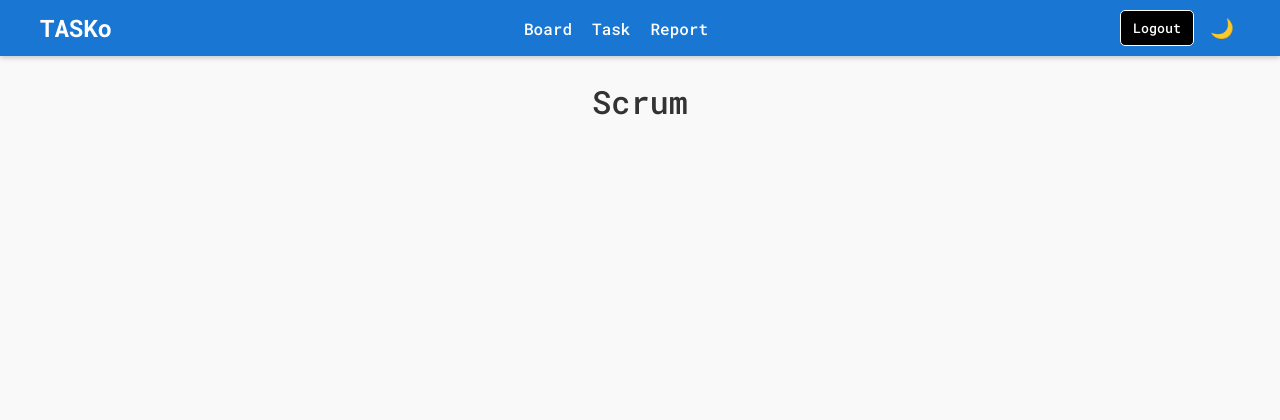
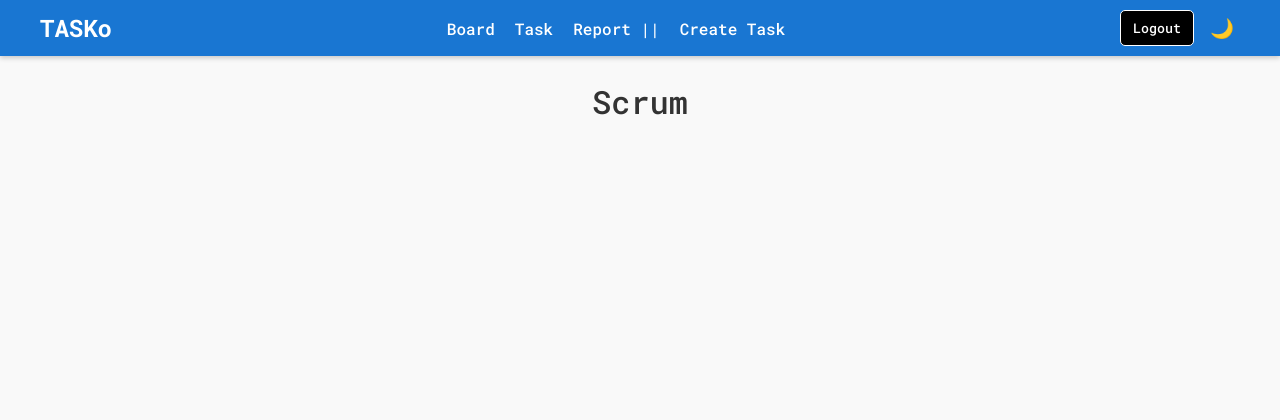
Before and after one commit to dmoonmake/Tasko, a Django app: page /boards/1/display/ in a window 1280 px wide. Shown: the top 420 px of the page. Run offline with Django 5.2, Linux system fonts and the light colour scheme; a user stored in the database is signed in; data comes from the database, SQL or seed files in the repository; both versions use the stored data as it was after the commit.

Commit message:
create new task to column, and ready to drag and drop

```diff
--- /dev/null
+++ b/board/static/board/js/board_task.js
@@ -0,0 +1,144 @@
+document.addEventListener("DOMContentLoaded", function () {
+  const csrfToken = document.querySelector('[name=csrfmiddlewaretoken]').value;
+
+  // Utility: Fetch Wrapper
+  async function fetchWithErrorHandling(url, options) {
+      try {
+          const response = await fetch(url, options);
+          const data = await response.json();
+          if (!response.ok) throw new Error(data.error || "An error occurred");
+          return data;
+      } catch (error) {
+          console.error("Error:", error.message);
+          alert(error.message);
+      }
+  }
+
+  // Modal Handling
+  const addTaskModal = document.getElementById("add-task-modal");
+  const columnInput = document.getElementById("column-id");
+  const addTaskForm = document.getElementById("add-task-form");
+
+  function openAddTaskModal(columnId) {
+      console.log("Add Task button clicked for column ID:", columnId);
+      columnInput.value = columnId;
+      addTaskModal.style.display = "block";
+  }
+
+  function closeAddTaskModal() {
+      addTaskModal.style.display = "none";
+  }
+
+  // Event Listeners for + Buttons
+  function setupAddTaskButtons() {
+      document.querySelectorAll(".add-task-button").forEach((button) => {
+          button.addEventListener("click", function () {
+              const columnId = this.closest(".kanban-column").dataset.columnId;
+              openAddTaskModal(columnId);
+          });
+      });
+  }
+
+  // Add Task Form Submission
+  addTaskForm.addEventListener("submit", async function (e) {
+      e.preventDefault();
+
+      const columnId = columnInput.value;
+      const formData = new FormData(addTaskForm);
+      const url = `/boards/${columnId}/create-task/`;
+
+      const data = await fetchWithErrorHandling(url, {
+          method: "POST",
+          headers: {
+              "X-CSRFToken": csrfToken,
+          },
+          body: new URLSearchParams(formData),
+      });
+
+      if (data && data.message) {
+          const taskContainer = document.getElementById(`tasks-column-${columnId}`);
+          const taskCard = document.createElement("div");
+          taskCard.classList.add("task-card");
+          taskCard.dataset.taskId = data.task_id;
+          taskCard.draggable = true;
+          taskCard.innerHTML = `
+              <h4>${data.task_title}</h4>
+              <p>Status: ${data.task_status}</p>
+          `;
+          taskContainer.appendChild(taskCard);
+          // Make the new task draggable
+          makeTaskDraggable(taskCard);
+          initializeTaskDragging();
+
+          closeAddTaskModal();
+      }
+  });
+
+  // Drag-and-Drop Setup
+  function setupDragAndDrop() {
+      document.querySelectorAll(".task-card").forEach((task) => {
+        makeTaskDraggable(task); // Use the reusable function
+      });
+
+      document.querySelectorAll(".task-container").forEach((container) => {
+          container.addEventListener("dragover", (e) => e.preventDefault());
+
+          container.addEventListener("drop", async (e) => {
+              e.preventDefault();
+              const taskId = e.dataTransfer.getData("taskId");
+              const columnId = container.closest(".kanban-column").dataset.columnId;
+
+              fetch("/boards/move-task/", {
+                method: "POST",
+                headers: {
+                    "Content-Type": "application/json",
+                    "X-CSRFToken": csrfToken,
+                },
+                body: JSON.stringify({ task_id: taskId, column_id: columnId }),
+            })
+
+            .then((response) => response.json())
+                .then((data) => {
+                    if (data.message) {
+                        const task = document.querySelector(`[data-task-id="${taskId}"]`);
+                        container.appendChild(task); // Dynamically move the task in the DOM
+
+                        // Update task status dynamically
+                        const statusText = task.querySelector(".task-status");
+                        if (statusText) {
+                            statusText.textContent = `Status: ${data.task_status}`;
+                        }
+                        // Reinitialize dragstart event
+                        initializeTaskDragging();
+
+                        console.log("Task moved successfully:", data.message);
+                    } else {
+                        alert(data.error);
+                    }
+                })
+                .catch((error) => console.error("Error moving task:", error));
+          });
+      });
+  }
+
+  function initializeTaskDragging() {
+    document.querySelectorAll(".task-card").forEach((task) => {
+        // task.addEventListener("dragstart", (e) => {
+        //     e.dataTransfer.setData("taskId", task.dataset.taskId);
+        // });
+        makeTaskDraggable(task); // Use the reusable function
+    });
+  }
+
+  function makeTaskDraggable(taskElement) {
+    taskElement.addEventListener("dragstart", (e) => {
+        e.dataTransfer.setData("taskId", taskElement.dataset.taskId);
+    });
+  }
+
+
+
+  // Initialize All Functions
+  setupAddTaskButtons();
+  setupDragAndDrop();
+});
--- a/board/templates/board/board_display.html
+++ b/board/templates/board/board_display.html
@@ -13,35 +13,12 @@
 {% endif %}
 
 <!-- Board Columns as Kanban -->
-<!-- <div id="kanban">
-  {% for column in columns %}
-  <div class="kanban-column">
-      <h3>{{ column.column_title }}</h3>
-      <div class="task-container" data-column-id="{{ column.id }}">
-          {% for task in column.tasks.all %}
-          <div class="task" data-id="{{ task.id }}" onclick="openTaskDetails({{ task.id }})">
-              {{ task.task_title }}
-              {% if task.task_assigned_to %}
-                  >> {{ task.task_assigned_to.username }}
-              {% else %}
-                  >> Unassigned
-              {% endif %}
-          </div>
-          {% empty %}
-          <div class="task">
-              No tasks in this column
-          </div>
-          {% endfor %}
-      </div>
-  </div>
-  {% endfor %}
-</div> -->
-
-<!-- Board Columns as Kanban -->
 <div id="kanban" style="display: flex; gap: 20px;">
   {% for column in columns %}
+
   <div class="kanban-column" data-column-id="{{ column.id }}">
       <h3>{{ column.column_title }}</h3>
+      <button class="add-task-button">+</button>
       <div class="task-container" id="tasks-column-{{ column.id }}">
           {% for task in column.tasks.all %}
           <div class="task-card" draggable="true" data-task-id="{{ task.id }}"" onclick="openTaskModal({{ task.id }})">
@@ -53,7 +30,7 @@
           </div>
           {% endfor %}
 
-          <!-- Task Modal -->
+          <!-- Edit/Delete Task Modal -->
           <div id="task-modal" class="modal" style="display: none;">
             <div class="modal-content">
                 <span class="close" onclick="closeTaskModal()">&times;</span>
@@ -75,12 +52,26 @@
             </div>
           </div>
 
+          <!-- Add Task Modal -->
+          <div id="add-task-modal" class="modal" style="display: none;">
+            <div class="modal-content">
+                <span class="close" onclick="closeAddTaskModal()">&times;</span>
+                <h3>Add Task</h3>
+                <form id="add-task-form">
+                    {% csrf_token %}
+                    <input type="hidden" id="column-id" name="column_id">
+                    <input type="text" name="task_title" placeholder="Task Title" required>
+                    <button type="submit">Add Task</button>
+                </form>
+            </div>
+          </div>
+
       </div>
   </div>
   {% endfor %}
 </div>
 
 {% load static %}
-<script src="{% static 'js/board_task.js' %}"></script>
+<script src="{% static 'board/js/board_task.js' %}"></script>
 
 {% endblock %}
--- a/board/urls.py
+++ b/board/urls.py
@@ -13,5 +13,6 @@ urlpatterns = [
     path('<int:board_id>/columns/create/', views.create_column, name='create_column'),
     path('<int:board_id>/delete/', views.delete_board, name='delete_board'),  # Delete board endpoint  # Ensure this exists
     path('<int:column_id>/add-task/', views.add_task_to_column, name='add_task_to_column'),
+    path('<int:column_id>/create-task/', views.create_task_in_column, name='create_task_in_column'),
     path('move-task/', views.move_task, name='move_task'),
 ]
--- a/board/views.py
+++ b/board/views.py
@@ -79,15 +79,32 @@ def board_setting(request, board_id):
     return render(request, 'board/board_setting.html', {'board': board, 'columns': columns})
 
 @csrf_exempt
-def move_task(request, task_id):
+def move_task(request):
     if request.method == "POST":
         data = json.loads(request.body)
+        task_id = data.get("task_id")
         column_id = data.get("column_id")
+
         task = get_object_or_404(Task, id=task_id)
         column = get_object_or_404(Column, id=column_id)
+
         task.task_column = column
+
+        # Update task status based on column position
+        if column.column_order == 0:
+            task.task_status = "To-Do"
+        elif column.column_order == column.column_board.columns.count() - 1:
+            task.task_status = "Done"
+        else:
+            task.task_status = "In Progress"
+
         task.save()
-        return JsonResponse({"message": "Task moved successfully."})
+
+        return JsonResponse({
+            "message": "Task moved successfully.",
+            "task_status": task.task_status,
+        })
+
     return JsonResponse({"error": "Invalid request method."}, status=400)
 
 @csrf_exempt
@@ -137,7 +154,7 @@ def delete_board(request, board_id):
     return JsonResponse({"error": "Invalid request method."}, status=400)
 
 @login_required
-def add_task_to_column(request, column_id):
+def add_task_to_column(request, column_id): #Fetch and display task to column
     if request.method == "POST":
         column = get_object_or_404(Column, id=column_id)
         board = column.column_board
@@ -204,3 +221,39 @@ def move_task(request):
         })
 
     return JsonResponse({"error": "Invalid request method."}, status=400)
+
+@login_required
+def create_task_in_column(request, column_id):
+    column = get_object_or_404(Column, id=column_id)
+    if request.method == "POST":
+        task_title = request.POST.get("task_title")
+        assigned_to_id = request.POST.get("assigned_to")
+        assigned_to = None
+
+        if assigned_to_id:
+            assigned_to = column.column_board.board_members.filter(id=assigned_to_id).first()
+
+        # Determine the task status based on column position
+        if column.column_order == 0:
+            task_status = "To-Do"
+        elif column.column_order == column.column_board.columns.count() - 1:
+            task_status = "Done"
+        else:
+            task_status = "In Progress"
+
+        task = Task.objects.create(
+            task_title=task_title,
+            task_status=task_status,
+            task_column=column,
+            task_assigned_to=assigned_to
+        )
+
+        return JsonResponse({
+            "message": "Task added successfully.",
+            "task_id": task.id,
+            "task_title": task.task_title,
+            "task_status": task.task_status,
+            "assigned_to": assigned_to.username if assigned_to else "Unassigned"
+        })
+
+    return JsonResponse({"error": "Invalid request method."}, status=400)
--- a/templates/base.html
+++ b/templates/base.html
@@ -35,12 +35,14 @@
                 <a href="#">Task</a>
                 <ul class="dropdown-menu">
                     <li><a href="{% url 'task_list' %}">Task List</a></li>
-                    <li><a href="{% url 'task_create' %}">Create Task</a></li>
                     <li><a href="{% url 'task_list_table' %}">Task Table</a></li>
                 </ul>
             </li>
             <!-- Report Section -->
-            <li><a href="#">Report</a></li>
+            <li><a href="#">Report || </a></li>
+
+            <!-- Create Task Section -->
+            <li><a href="{% url 'task_create' %}">Create Task</a></li>
         </ul>
 
         <!-- Right-Side Navigation -->
```
Also changed, not shown: board/static/js/board_task.js (deleted, +0 -90 lines), board/static/board/js/board.js (renamed from board/static/js/board.js), db.sqlite3.
